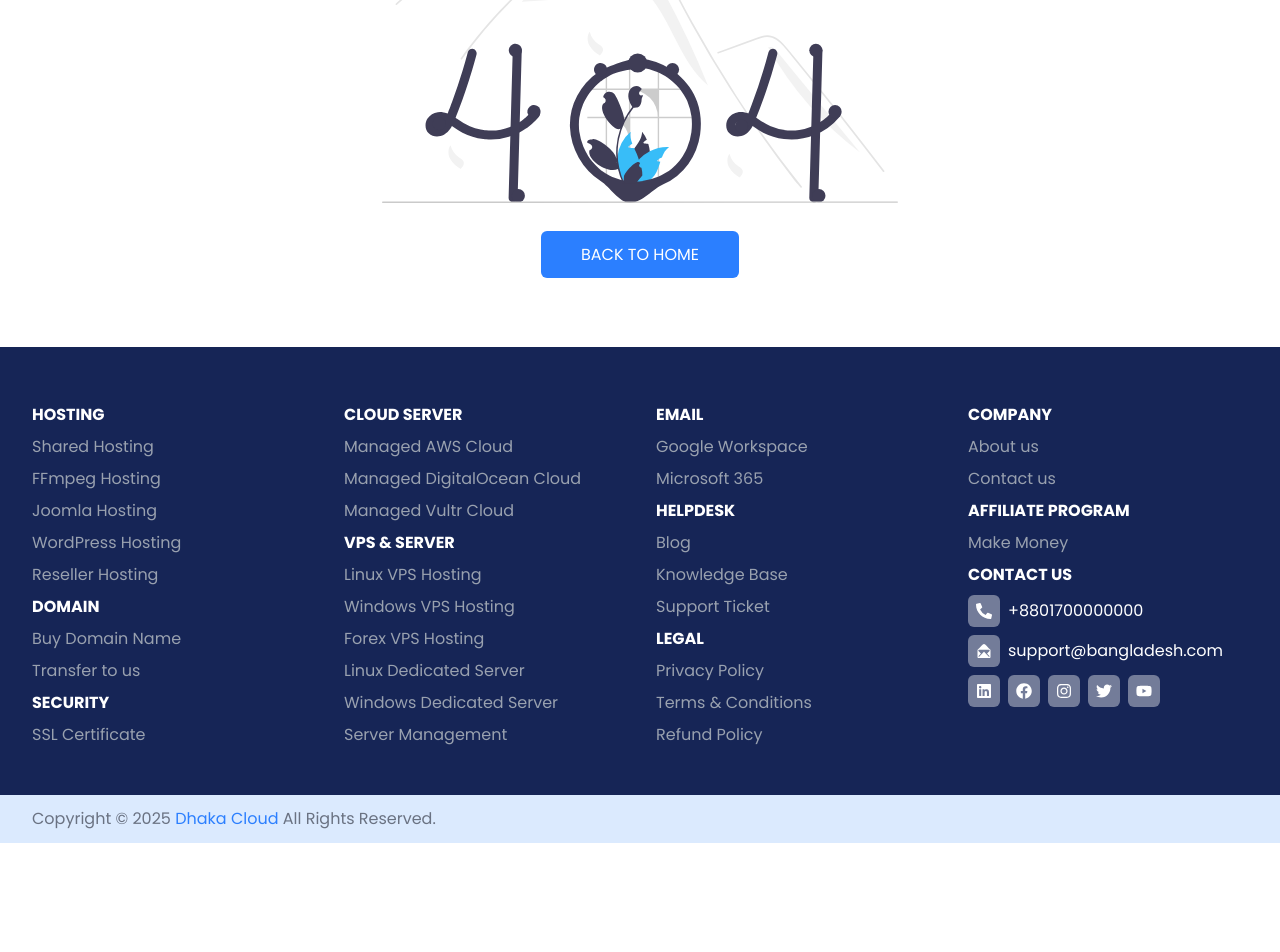
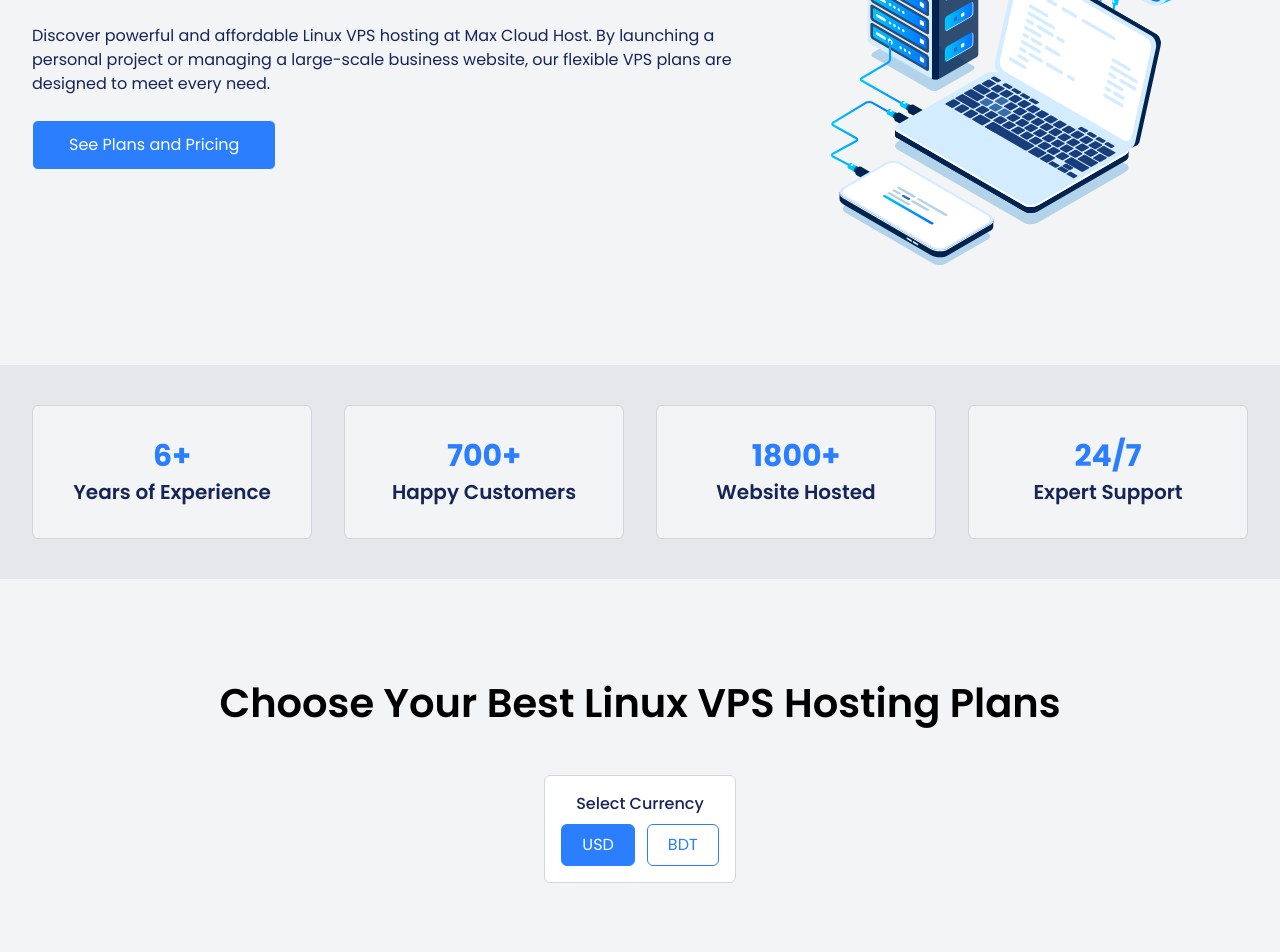
Before and after one commit to LitanMolla/web-hosting, a React (Vite) app: page /LinuxVpsHosting in a window 1280 px wide. Shown: the part 260-1212 px from the top of the page. Before the commit the page ends 1103 px from the top, so only its background shows below. Built offline with nearby package versions, Linux system fonts and the light colour scheme.

Commit message:
hosting package card update

```diff
--- a/src/App.jsx
+++ b/src/App.jsx
@@ -3,6 +3,7 @@
 import RootLayout from "./components/RootLayout"
 import Notfound from "./pages/Notfound"
 import Sharedhosting from "./pages/Sharedhosting"
+import LinuxVpsHosting from "./pages/LinuxVpsHosting"
 
 
 function App() {
@@ -13,6 +14,7 @@
       <Route path="/" element={<RootLayout/>}>
         <Route index element={<Home/>} />
         <Route path="sharedhosting" element={<Sharedhosting/>} />
+        <Route path="LinuxVpsHosting" element={<LinuxVpsHosting/>} />
         <Route path="*" element={<Notfound/>} />
       </Route>
     </Routes>
--- /dev/null
+++ b/src/components/HeroBtn.jsx
@@ -0,0 +1,14 @@
+import React from 'react'
+import { Link } from 'react-router-dom'
+
+const HeroBtn = ({text,to,className}) => {
+    return (
+        <>
+            <Link to={to}>
+                <button className={`px-9 py-3 bg-blue-500 text-base text-white border border-gray-100 cursor-pointer duration-300 hover:bg-blue-950 rounded-md hover:ring-4 hover:ring-gray-300 md:inline-block block w-full md:w-auto ${className}`}> {text} </button>
+            </Link>
+        </>
+    )
+}
+
+export default HeroBtn
--- a/src/components/Navbar.jsx
+++ b/src/components/Navbar.jsx
@@ -45,7 +45,7 @@
               <DropdownMenu
                 title="VPS Hosting"
                 items={[
-                  { label: 'Linux VPS Hosting', href: '/' },
+                  { label: 'Linux VPS Hosting', href: 'LinuxVpsHosting' },
                   { label: 'Windows VPS Hosting', href: '/' },
                   { label: 'cPanel VPS Hosting', href: '/' },
                 ]}
--- a/src/components/SharedHostingCard.jsx
+++ b/src/components/SharedHostingCard.jsx
@@ -1,71 +1,118 @@
 import React from 'react'
 import { Link } from 'react-router-dom'
-import { FaSquareCheck } from "react-icons/fa6";
+import { FaCheckCircle } from "react-icons/fa";
 
-const SharedHostingCard = ({ name, price, space, bandwidth, addon, subdomain, database, email, backups, cpu, ram, entryprocess, io, controlpanel,to }) => {
+const SharedHostingCard = ({ name, price, space, bandwidth, addon, subdomain, database, email, backups, cpu, ram, entryprocess, io, controlpanel, to }) => {
     return (
         <>
-            <div className="max-w-full rounded-xl border border-gray-300 hover:shadow-lg hover:shadow-gray-300 py-6 px-6 duration-300 bg-white space-y-3">
+            <div className="max-w-full rounded-xl border border-gray-300 hover:shadow-lg hover:shadow-gray-300 py-6 px-6 duration-300 bg-white space-y-3 relative">
+                <div className="absolute top-0 right-0">
+                    <div class="relative inline-block">
+                        <span class="inline-flex items-center bg-blue-500 text-white text-lg font-medium py-2 pr-4 pl-8 [clip-path:polygon(0%_50%,20%_0%,100%_0%,100%_100%,20%_100%)] ">
+                            <span class="mr-2 text-xs">&bull;</span> 50% OFF
+                        </span>
+                    </div>
+
+                </div>
                 <h4 className='text-2xl font-semibold text-blue-950'> {name} </h4>
                 <p className='text-gray-500 text-xs'>Enjoy Optimal Website Performance</p>
                 <h3 className='text-3xl font-semibold text-blue-950'> {price} </h3>
                 <Link to={to} className='text-white bg-blue-500 block py-3 duration-300 text-center rounded-md hover:bg-blue-950'>Buy Now</Link>
-                <div className="space-y-1">
+                <div className="space-y-2">
                     <h4 className='text-base text-gray-500 font-semibold'>Features</h4>
                     <div className="text-base flex items-center gap-2">
-                        <FaSquareCheck className='text-blue-500' />
+                        <FaCheckCircle className='text-blue-500 ' />
                         <p className='text-blue-950'><b>{space}</b> GB NVMe Space</p>
                     </div>
+
+                    <div className="border-b border-b-gray-300"></div>
+
                     <div className="text-base flex items-center gap-2">
-                        <FaSquareCheck className='text-blue-500' />
+                        <FaCheckCircle className='text-blue-500 ' />
                         <p className='text-blue-950'><b>{bandwidth}</b> GB Bandwidth</p>
                     </div>
+
+                    <div className="border-b border-b-gray-300"></div>
+
                     <div className="text-base flex items-center gap-2">
-                        <FaSquareCheck className='text-blue-500' />
+                        <FaCheckCircle className='text-blue-500 ' />
                         <p className='text-blue-950'><b>{addon}</b> Addon Domain</p>
                     </div>
+
+                    <div className="border-b border-b-gray-300"></div>
+
                     <div className="text-base flex items-center gap-2">
-                        <FaSquareCheck className='text-blue-500' />
+                        <FaCheckCircle className='text-blue-500 ' />
                         <p className='text-blue-950'><b>{subdomain}</b> Sub Domain</p>
                     </div>
+
+                    <div className="border-b border-b-gray-300"></div>
+
                     <div className="text-base flex items-center gap-2">
-                        <FaSquareCheck className='text-blue-500' />
+                        <FaCheckCircle className='text-blue-500 ' />
                         <p className='text-blue-950'><b>{database}</b> Database</p>
                     </div>
+
+                    <div className="border-b border-b-gray-300"></div>
+
                     <div className="text-base flex items-center gap-2">
-                        <FaSquareCheck className='text-blue-500' />
+                        <FaCheckCircle className='text-blue-500 ' />
                         <p className='text-blue-950'><b>{email}</b> Email</p>
                     </div>
+
+                    <div className="border-b border-b-gray-300"></div>
+
                     <div className="text-base flex items-center gap-2">
-                        <FaSquareCheck className='text-blue-500' />
+                        <FaCheckCircle className='text-blue-500 ' />
                         <p className='text-blue-950'><b>{backups}</b> Data Backups</p>
                     </div>
+
+                    <div className="border-b border-b-gray-300"></div>
+
                     <div className="text-base flex items-center gap-2">
-                        <FaSquareCheck className='text-blue-500' />
+                        <FaCheckCircle className='text-blue-500 ' />
                         <p className='text-blue-950'><b>Terminal/SSH</b> Access</p>
                     </div>
+
+                    <div className="border-b border-b-gray-300"></div>
+
                     <div className="text-base flex items-center gap-2">
-                        <FaSquareCheck className='text-blue-500' />
+                        <FaCheckCircle className='text-blue-500 ' />
                         <p className='text-blue-950'><b>{cpu}</b> Core CPU</p>
                     </div>
+
+                    <div className="border-b border-b-gray-300"></div>
+
                     <div className="text-base flex items-center gap-2">
-                        <FaSquareCheck className='text-blue-500' />
+                        <FaCheckCircle className='text-blue-500 ' />
                         <p className='text-blue-950'><b>{ram} GB</b> DDR4 RAM</p>
                     </div>
+
+                    <div className="border-b border-b-gray-300"></div>
+
                     <div className="text-base flex items-center gap-2">
-                        <FaSquareCheck className='text-blue-500' />
+                        <FaCheckCircle className='text-blue-500 ' />
                         <p className='text-blue-950'><b>{entryprocess}</b> Entry Process</p>
                     </div>
+
+                    <div className="border-b border-b-gray-300"></div>
+
                     <div className="text-base flex items-center gap-2">
-                        <FaSquareCheck className='text-blue-500' />
+                        <FaCheckCircle className='text-blue-500 ' />
                         <p className='text-blue-950'><b>{io}</b> MB I/O</p>
                     </div>
+
+                    <div className="border-b border-b-gray-300"></div>
+
                     <div className="text-base flex items-center gap-2">
-                        <FaSquareCheck className='text-blue-500' />
+                        <FaCheckCircle className='text-blue-500 ' />
                         <p className='text-blue-950'><b>Litespeed</b> Cache</p>
                     </div>
+
+                    <div className="border-b border-b-gray-300"></div>
+
                     <div className="text-base flex items-center gap-2">
-                        <FaSquareCheck className='text-blue-500' />
+                        <FaCheckCircle className='text-blue-500 ' />
                         <p className='text-blue-950'><b>{controlpanel}</b> Control Panel</p>
                     </div>
                 </div>
--- /dev/null
+++ b/src/components/VPSSection.jsx
@@ -0,0 +1,31 @@
+import React, { useState } from 'react'
+import Container from './Container'
+
+const VPSSection = () => {
+    const [currency, setCurrency] = useState('USD')
+  return (
+    <>
+        <section className='md:py-25 py-12 bg-gray-100 '>
+            <Container>
+                <div className="">
+                    <h2 className='font-semibold lg:text-[40px] text-3xl text-center'>Choose Your Best Linux VPS Hosting Plans</h2>
+                    <div className="flex justify-center mb-2 my-12">
+                        <div className="bg-white p-4 rounded-md border border-gray-300 duration-300 hover:shadow-lg hover:shadow-gray-300 text-center">
+                            <p className='text-base text-blue-950 font-medium mb-2'>Select Currency</p>
+                            <div className="flex gap-3">
+                                <button onClick={()=>setCurrency('USD')} className={` text-base px-5 py-2 rounded-md duration-300 cursor-pointer border-blue-500 border ${currency == 'USD' ? 'bg-blue-500 text-white' : 'text-blue-500'}`}>USD</button>
+                                    <button onClick={()=>setCurrency('BDT')} className={` text-base px-5 py-2 rounded-md duration-300 cursor-pointer border-blue-500 border ${currency == 'BDT' ? 'bg-blue-500 text-white' : 'text-blue-500'}`}>BDT</button>
+                            </div>
+                        </div>
+                    </div>
+                    <div className="grid grid-cols-1 sm:grid-cols-2 md:grid-cols-3 lg:grid-cols-4">
+
+                    </div>
+                </div>
+            </Container>
+        </section>
+    </>
+  )
+}
+
+export default VPSSection
--- /dev/null
+++ b/src/components/VpsHero.jsx
@@ -0,0 +1,54 @@
+import React from 'react'
+import Container from './Container'
+import vpsImg from '../assets/images/linux-vps-hosting-hero.svg'
+import HeroBtn from './HeroBtn'
+const VpsHero = () => {
+    return (
+        <>
+            <section className='bg-gray-100 md:py-25 py-12'>
+                <Container>
+                    <div className="flex flex-col-reverse md:flex-row">
+                        <div className="md:w-3/5 space-y-4 md:space-y-6 mt-5 md:mt-0">
+                            <h2 className='text-2xl md:text-[45px] font-bold text-blue-950'>Get Blazing-fast Linux VPS Hosting To Match Your Needs</h2>
+                            <p className='text-base text-blue-950'>Discover powerful and affordable Linux VPS hosting at Max Cloud Host. By launching a personal project or managing a large-scale business website, our flexible VPS plans are designed to meet every need.</p>
+                            <HeroBtn
+                                text={'See Plans and Pricing'}
+                                to={'/'}
+                                className={''}
+                            />
+                        </div>
+                        <div className="md:w-2/5">
+                            <div className="">
+                                <img src={vpsImg} alt="VPS IMG" className='w-full' />
+                            </div>
+                        </div>
+                    </div>
+                </Container>
+            </section>
+            <section className='bg-gray-200 py-10 '>
+                <Container>
+                    <div className="grid grid-cols-1 sm:grid-cols-2 md:grid-cols-4 gap-8">
+                        <div className="bg-gray-100 px-10 py-8 text-center rounded-md border border-gray-300 duration-300 hover:shadow-lg hover:shadow-gray-300 space-y-1">
+                            <h4 className='text-blue-500 text-3xl font-bold'>6+</h4>
+                            <p className='text-xl font-semibold text-blue-950'>Years of Experience</p>
+                        </div>
+                        <div className="bg-gray-100 px-10 py-8 text-center rounded-md border border-gray-300 duration-300 hover:shadow-lg hover:shadow-gray-300 space-y-1">
+                            <h4 className='text-blue-500 text-3xl font-bold'>700+</h4>
+                            <p className='text-xl font-semibold text-blue-950'>Happy Customers</p>
+                        </div>
+                        <div className="bg-gray-100 px-10 py-8 text-center rounded-md border border-gray-300 duration-300 hover:shadow-lg hover:shadow-gray-300 space-y-1">
+                            <h4 className='text-blue-500 text-3xl font-bold'>1800+</h4>
+                            <p className='text-xl font-semibold text-blue-950'>Website Hosted</p>
+                        </div>
+                        <div className="bg-gray-100 px-10 py-8 text-center rounded-md border border-gray-300 duration-300 hover:shadow-lg hover:shadow-gray-300 space-y-1">
+                            <h4 className='text-blue-500 text-3xl font-bold'>24/7</h4>
+                            <p className='text-xl font-semibold text-blue-950'>Expert Support</p>
+                        </div>
+                    </div>
+                </Container>
+            </section>
+        </>
+    )
+}
+
+export default VpsHero
--- /dev/null
+++ b/src/pages/LinuxVpsHosting.jsx
@@ -0,0 +1,15 @@
+import React from 'react'
+import Container from '../components/Container'
+import VpsHero from '../components/VpsHero'
+import VPSSection from '../components/VPSSection'
+
+const LinuxVpsHosting = () => {
+  return (
+    <>
+       <VpsHero/>
+       <VPSSection/>
+    </>
+  )
+}
+
+export default LinuxVpsHosting
```
Also changed, not shown: src/assets/images/linux-vps-hosting-hero.svg (added).
